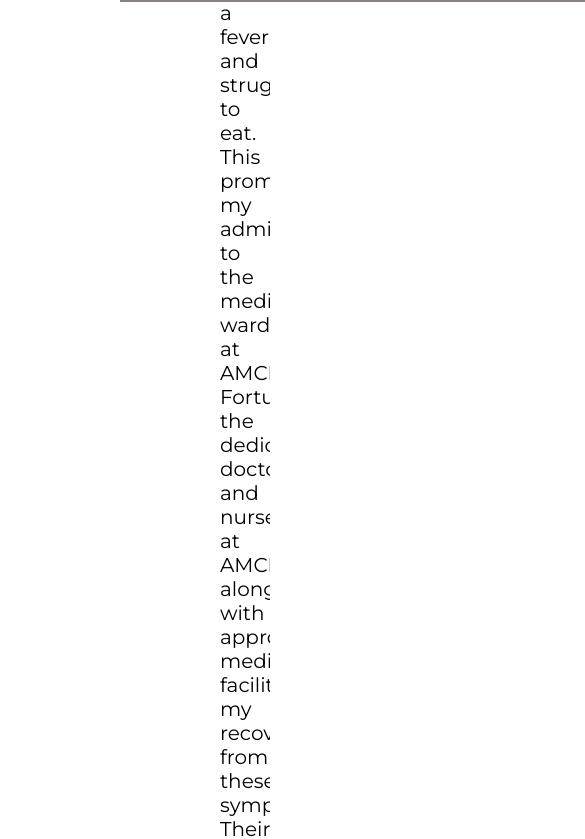
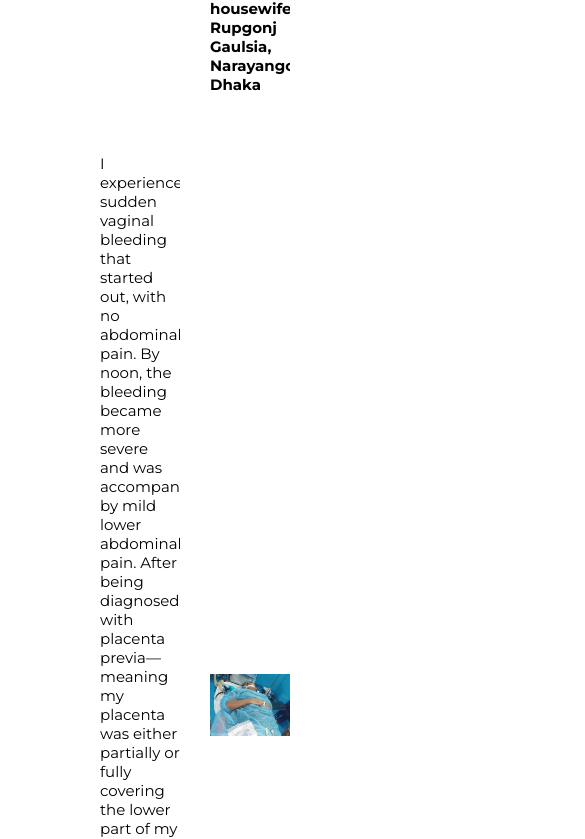
Before and after one commit to ayeshaakter02/Hospital-management, a React (Vite) app in the folder Frontend/: page /about in a window 390 px wide. Shown: the part 2047-2886 px from the top of the page, 585 px wide, since content can reach past the window. Built offline with nearby package versions, Linux system fonts and the light colour scheme; no server answers.

Commit message:
responsive

```diff
--- a/Frontend/src/App.css
+++ b/Frontend/src/App.css
@@ -106,20 +106,10 @@ h6 {
 }
 
 .review {
-  /* margin-top: 50px; */
   display: flex;
   align-items: center;
   gap: 50px;
   padding: 50px 100px;
-}
-
-.review::after {
-  content: "";
-  width: 1500px;
-  height: 2px;
-  background: #8a8282;
-  position: absolute;
-  margin-top: 600px;
 }
 
 .review img {
@@ -128,6 +118,7 @@ h6 {
 
 .review p {
   width: 50%;
+  font-size: 18px;
 }
 .review-end {
   display: flex;
@@ -143,6 +134,7 @@ h6 {
 
 .review-end p {
   width: 50%;
+  font-size: 18px;
 }
 
 .doctors {
@@ -169,6 +161,28 @@ h6 {
     font-size: 30px;
     font-weight: 900;
   }
+  .review {
+  gap: 30px;
+  padding: 30px 80px;
+}
+
+.review p {
+  width: 50%;
+  font-size: 15px;
+}
+.review-end {
+  gap: 30px;
+    padding: 30px 80px;
+}
+
+.review-end img {
+  width: 50%;
+}
+
+.review-end p {
+  width: 50%;
+  font-size: 15px;
+}
 }
 .container {
   padding: 0 100px;
@@ -560,7 +574,7 @@ footer div:last-child p {
 .card .depart-name {
   background: white;
   width: 280px;
-  font-size: 20px;
+  font-size: 17px;
   text-transform: uppercase;
   display: flex;
   justify-content: center;
@@ -574,7 +588,7 @@ footer div:last-child p {
 .card .depart-doc {
   background: white;
   width: 280px;
-  font-size: 20px;
+  font-size: 17px;
   justify-content: center;
   padding: 12px;
   border-radius: 30px;
@@ -658,6 +672,12 @@ nav svg {
     min-width: 100%;
     padding: 25px 20px 40px 20px;
   }
+  .card .depart-name {
+  font-size: 14px;
+}
+.card .depart-doc {
+  font-size: 14px;
+}
 }
 @media (max-width: 1100px) {
   nav {
```
